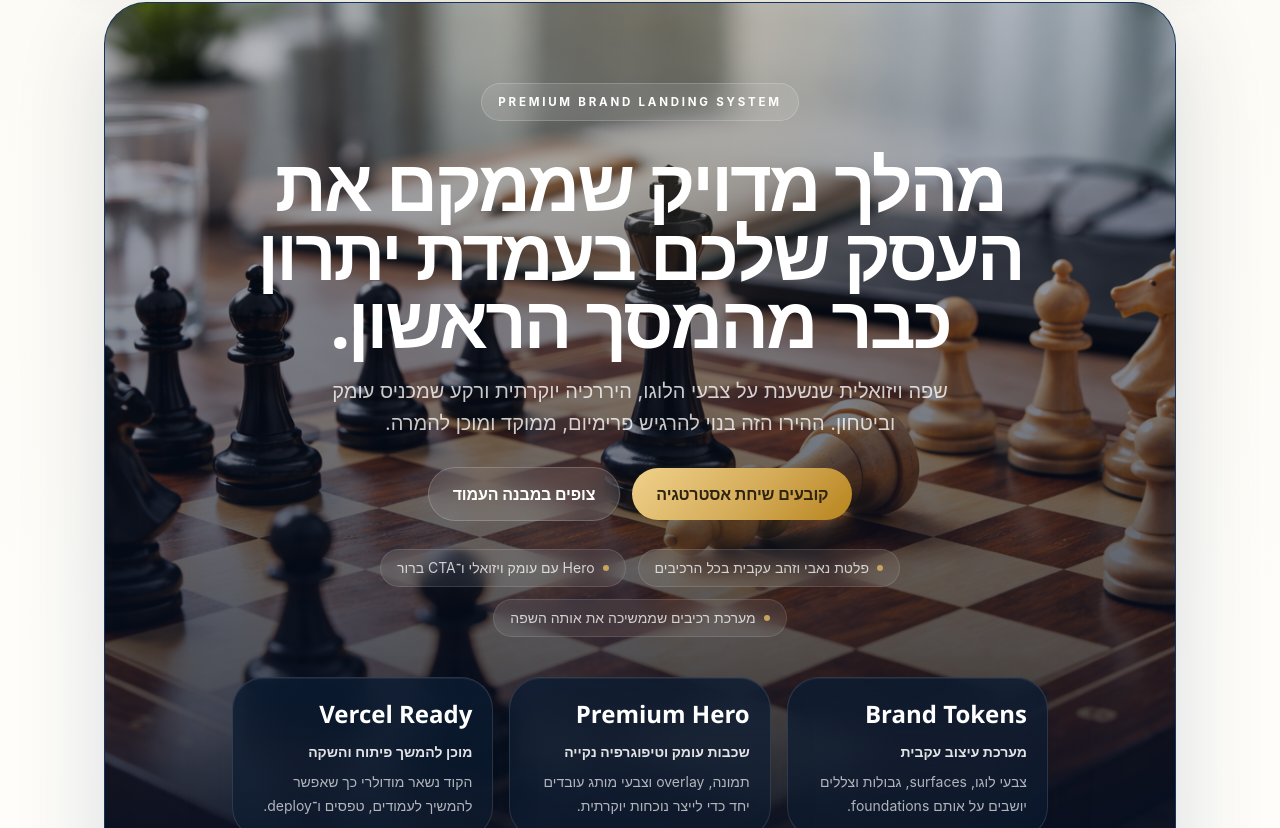
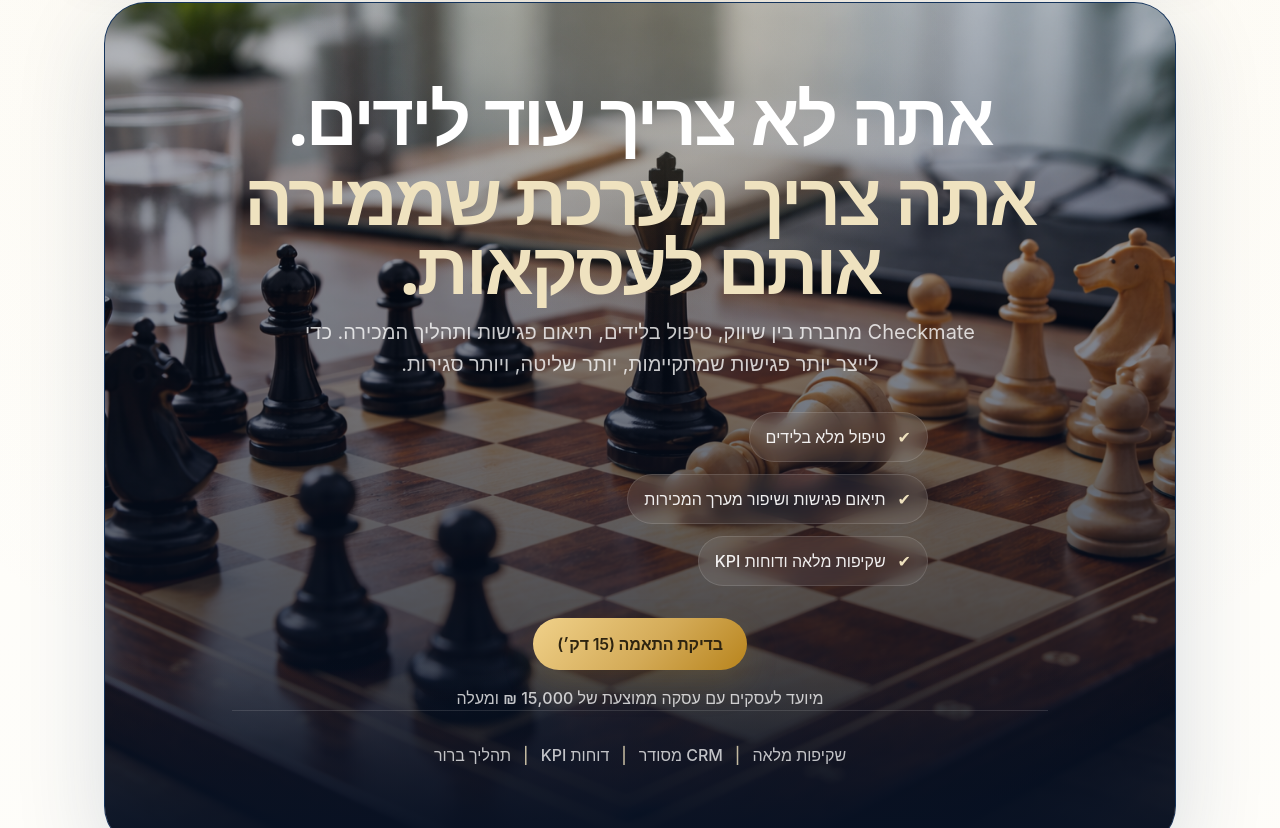
Before and after one commit to miricon-tech/Checkmate, a Next.js app: page / in a window 1280 px wide. Shown: the part 192-1020 px from the top of the page. Built offline with nearby package versions, Linux system fonts and the light colour scheme; a web font is replaced by a local one.

Commit message:
Update hero copy

```diff
--- a/src/components/landing/hero-section.tsx
+++ b/src/components/landing/hero-section.tsx
@@ -1,8 +1,6 @@
 import Image from "next/image";
 import { Button } from "@/components/ui/button";
-import { Badge } from "@/components/ui/badge";
-import { Panel } from "@/components/ui/panel";
-import { heroHighlights, heroMetrics } from "@/content/landing";
+import { heroChecklist, heroProofPoints } from "@/content/landing";
 
 export function HeroSection() {
   return (
@@ -20,54 +18,53 @@ export function HeroSection() {
         <div className="absolute inset-x-0 bottom-0 h-48 bg-[linear-gradient(to_top,rgba(7,17,35,0.88),transparent)]" />
 
         <div className="relative z-10 mx-auto flex min-h-[680px] max-w-4xl flex-col justify-between px-6 py-14 text-center text-white md:px-10 md:py-20">
-          <div className="space-y-7">
-            <div className="flex justify-center">
-              <Badge tone="dark">Premium Brand Landing System</Badge>
-            </div>
-
-            <div className="space-y-5">
+          <div className="space-y-8">
+            <div className="space-y-4">
               <h1 className="font-display text-5xl leading-[0.95] font-semibold tracking-[-0.04em] text-white md:text-7xl">
-                מהלך מדויק שממקם את העסק שלכם בעמדת יתרון כבר מהמסך הראשון.
+                אתה לא צריך עוד לידים.
+                <span className="mt-3 block text-[var(--accent-soft)]">
+                  אתה צריך מערכת שממירה אותם לעסקאות.
+                </span>
               </h1>
               <p className="mx-auto max-w-2xl text-lg leading-8 text-white/78 md:text-xl">
-                שפה ויזואלית שנשענת על צבעי הלוגו, היררכיה יוקרתית ורקע שמכניס
-                עומק וביטחון. ההירו הזה בנוי להרגיש פרימיום, ממוקד ומוכן להמרה.
+                Checkmate מחברת בין שיווק, טיפול בלידים, תיאום פגישות ותהליך
+                המכירה. כדי לייצר יותר פגישות שמתקיימות, יותר שליטה, ויותר
+                סגירות.
               </p>
             </div>
 
-            <div className="flex flex-col items-center justify-center gap-3 sm:flex-row">
-              <Button href="#cta" variant="gold" size="lg">
-                קובעים שיחת אסטרטגיה
-              </Button>
-              <Button href="#features" variant="secondary" size="lg">
-                צופים במבנה העמוד
-              </Button>
+            <div className="mx-auto flex max-w-xl flex-col items-start gap-3 text-right">
+              {heroChecklist.map((item) => (
+                <div
+                  key={item}
+                  className="inline-flex items-center gap-3 rounded-full border border-white/12 bg-white/8 px-4 py-3 text-base font-medium text-white/92 backdrop-blur"
+                >
+                  <span className="text-[var(--accent-soft)]">✔</span>
+                  <span>{item}</span>
+                </div>
+              ))}
             </div>
 
-            <div className="flex flex-wrap items-center justify-center gap-3 text-sm text-white/76">
-              {heroHighlights.map((item) => (
-                <span
-                  key={item}
-                  className="inline-flex items-center gap-2 rounded-full border border-white/12 bg-white/8 px-4 py-2 backdrop-blur"
-                >
-                  <span className="h-1.5 w-1.5 rounded-full bg-[var(--accent)]" />
-                  {item}
-                </span>
-              ))}
+            <div className="space-y-4">
+              <div className="flex flex-col items-center justify-center gap-3 sm:flex-row">
+                <Button href="#cta" variant="gold" size="lg">
+                  בדיקת התאמה (15 דק׳)
+                </Button>
+              </div>
+              <p className="text-sm font-medium text-white/76 md:text-base">
+                מיועד לעסקים עם עסקה ממוצעת של 15,000 ₪ ומעלה
+              </p>
             </div>
           </div>
 
-          <div className="grid gap-4 pt-10 md:grid-cols-3">
-            {heroMetrics.map((metric) => (
-              <Panel key={metric.label} tone="dark" className="p-5 text-right">
-                <p className="font-display text-2xl font-semibold text-white">
-                  {metric.value}
-                </p>
-                <p className="mt-3 text-sm font-semibold text-white/88">
-                  {metric.label}
-                </p>
-                <p className="mt-2 text-sm leading-6 text-white/68">{metric.note}</p>
-              </Panel>
+          <div className="flex flex-wrap items-center justify-center gap-x-3 gap-y-2 border-t border-white/12 pt-8 text-sm font-medium text-white/74 md:text-base">
+            {heroProofPoints.map((item, index) => (
+              <div key={item} className="inline-flex items-center gap-3">
+                <span>{item}</span>
+                {index < heroProofPoints.length - 1 ? (
+                  <span className="text-[var(--accent-soft)]/80">|</span>
+                ) : null}
+              </div>
             ))}
           </div>
         </div>
--- a/src/content/landing.ts
+++ b/src/content/landing.ts
@@ -5,28 +5,17 @@ export const navigation = [
   { name: "השקה", href: "#cta" },
 ] as const;
 
-export const heroHighlights = [
-  "פלטת נאבי וזהב עקבית בכל הרכיבים",
-  "Hero עם עומק ויזואלי ו־CTA ברור",
-  "מערכת רכיבים שממשיכה את אותה השפה",
+export const heroChecklist = [
+  "טיפול מלא בלידים",
+  "תיאום פגישות ושיפור מערך המכירות",
+  "שקיפות מלאה ודוחות KPI",
 ] as const;
 
-export const heroMetrics = [
-  {
-    value: "Brand Tokens",
-    label: "מערכת עיצוב עקבית",
-    note: "צבעי לוגו, surfaces, גבולות וצללים יושבים על אותם foundations.",
-  },
-  {
-    value: "Premium Hero",
-    label: "שכבות עומק וטיפוגרפיה נקייה",
-    note: "תמונה, overlay וצבעי מותג עובדים יחד כדי לייצר נוכחות יוקרתית.",
-  },
-  {
-    value: "Vercel Ready",
-    label: "מוכן להמשך פיתוח והשקה",
-    note: "הקוד נשאר מודולרי כך שאפשר להמשיך לעמודים, טפסים ו־deploy.",
-  },
+export const heroProofPoints = [
+  "שקיפות מלאה",
+  "CRM מסודר",
+  "דוחות KPI",
+  "תהליך ברור",
 ] as const;
 
 export const featureCards = [
```
